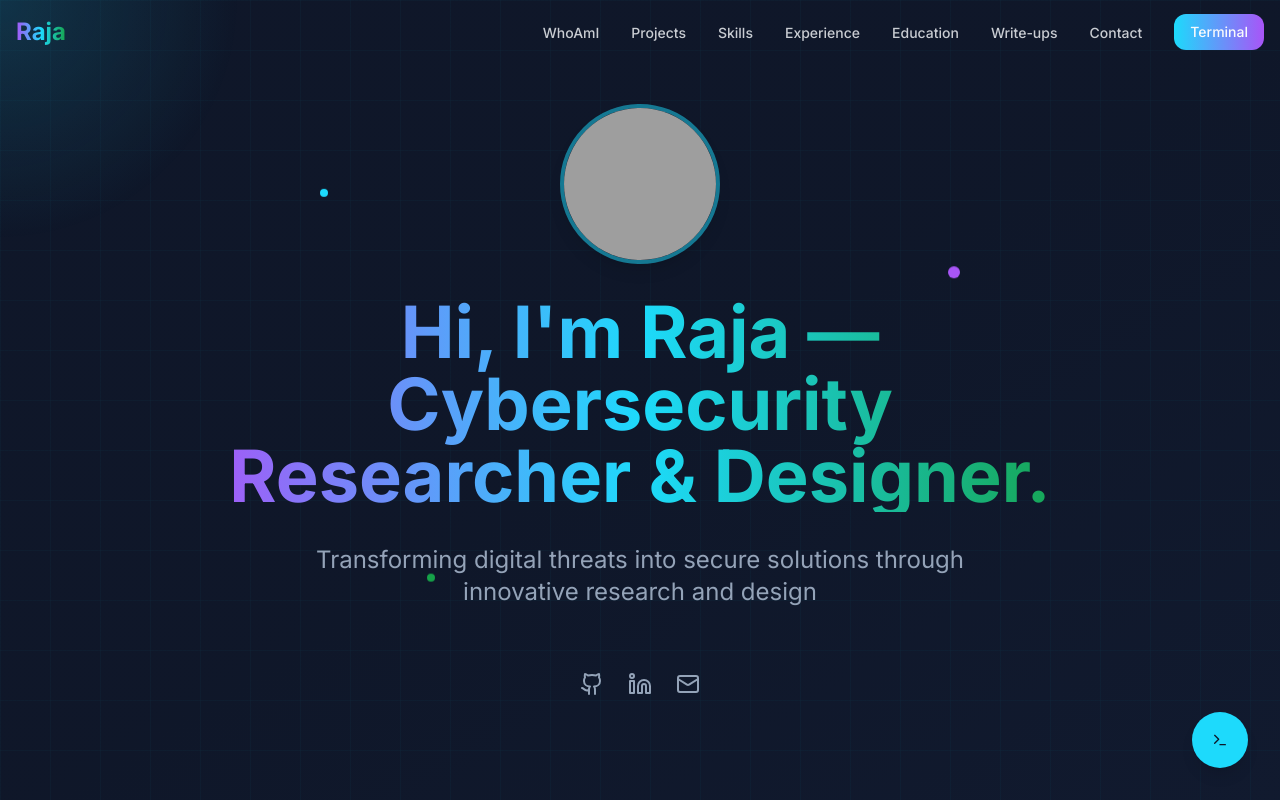
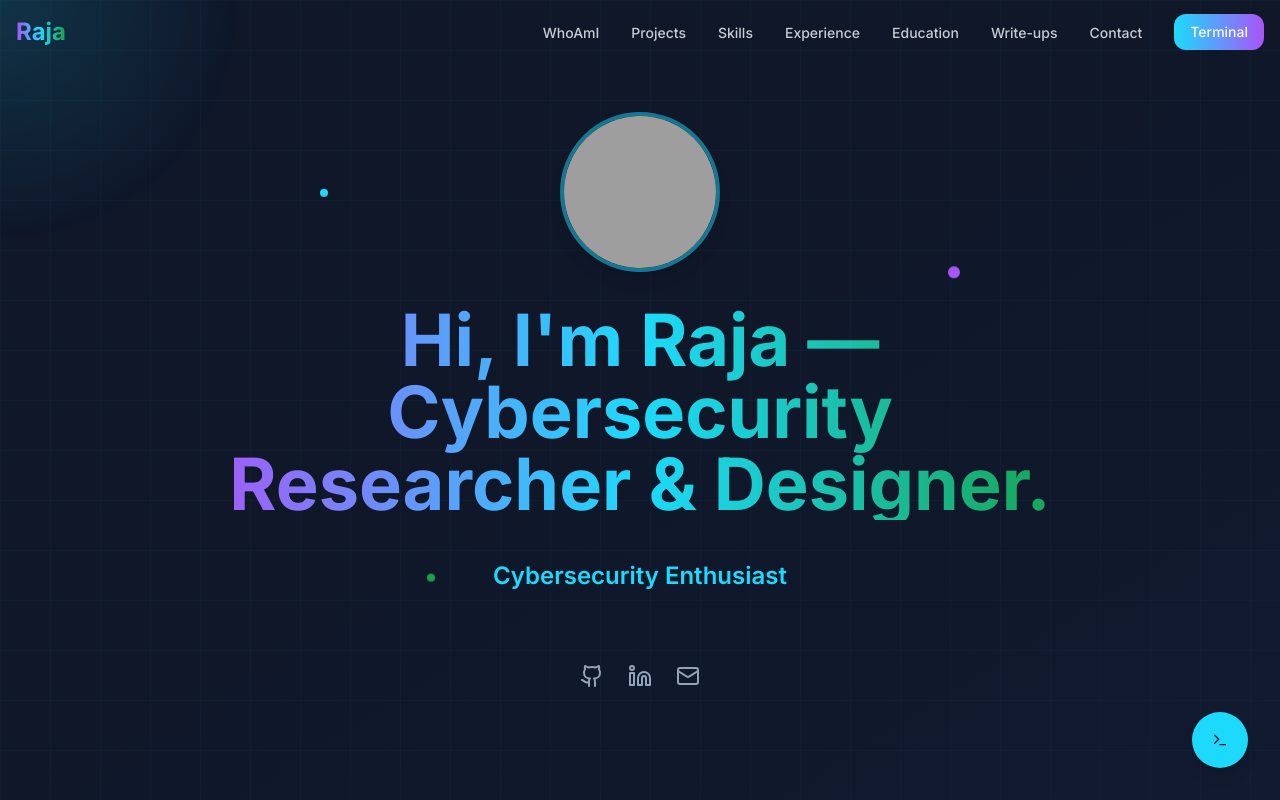
Before and after one commit to raja045/raja-cyber-sphere, a React (Vite) app: page / in a window 1280 px wide. Shown: the top 800 px of the page. Built offline with nearby package versions, Linux system fonts and the light colour scheme; grey boxes are pictures that could not be loaded; the HTML template or start-up script is replaced by a standard one.

Commit message:
Add typing animation to subheading

```diff
--- a/src/components/Hero.tsx
+++ b/src/components/Hero.tsx
@@ -6,6 +6,11 @@ const Hero = () => {
   const [text, setText] = useState("");
   const fullText = "Hi, I'm Raja — Cybersecurity Researcher & Designer.";
   const [showCursor, setShowCursor] = useState(true);
+
+  const roles = ["Cybersecurity Enthusiast", "CTF Player", "Troubleshooter"];
+  const [currentRole, setCurrentRole] = useState("");
+  const [roleIndex, setRoleIndex] = useState(0);
+  const [isDeleting, setIsDeleting] = useState(false);
 
   useEffect(() => {
     let currentIndex = 0;
@@ -27,6 +32,34 @@ const Hero = () => {
       clearInterval(cursorInterval);
     };
   }, []);
+
+  useEffect(() => {
+    const currentText = roles[roleIndex];
+
+    const typingSpeed = isDeleting ? 50 : 100;
+    const pauseTime = isDeleting ? 500 : 2000;
+
+    if (!isDeleting && currentRole === currentText) {
+      const pauseTimeout = setTimeout(() => setIsDeleting(true), pauseTime);
+      return () => clearTimeout(pauseTimeout);
+    }
+
+    if (isDeleting && currentRole === "") {
+      setIsDeleting(false);
+      setRoleIndex((prev) => (prev + 1) % roles.length);
+      return;
+    }
+
+    const timeout = setTimeout(() => {
+      setCurrentRole((prev) =>
+        isDeleting
+          ? currentText.slice(0, prev.length - 1)
+          : currentText.slice(0, prev.length + 1)
+      );
+    }, typingSpeed);
+
+    return () => clearTimeout(timeout);
+  }, [currentRole, roleIndex, isDeleting, roles]);
 
   return (
     <section className="relative min-h-screen flex items-center justify-center overflow-hidden">
@@ -57,9 +90,12 @@ const Hero = () => {
             </span>
           </h1>
 
-          {/* Tagline */}
-          <p className="text-xl md:text-2xl text-muted-foreground max-w-2xl mx-auto">
-            Transforming digital threats into secure solutions through innovative research and design
+          {/* Tagline with typing animation */}
+          <p className="text-xl md:text-2xl text-muted-foreground max-w-2xl mx-auto min-h-[2em] flex items-center justify-center">
+            <span className="text-primary font-semibold">
+              {currentRole}
+              {showCursor && <span className="animate-glow-pulse">|</span>}
+            </span>
           </p>
 
           {/* Social Links */}
```
